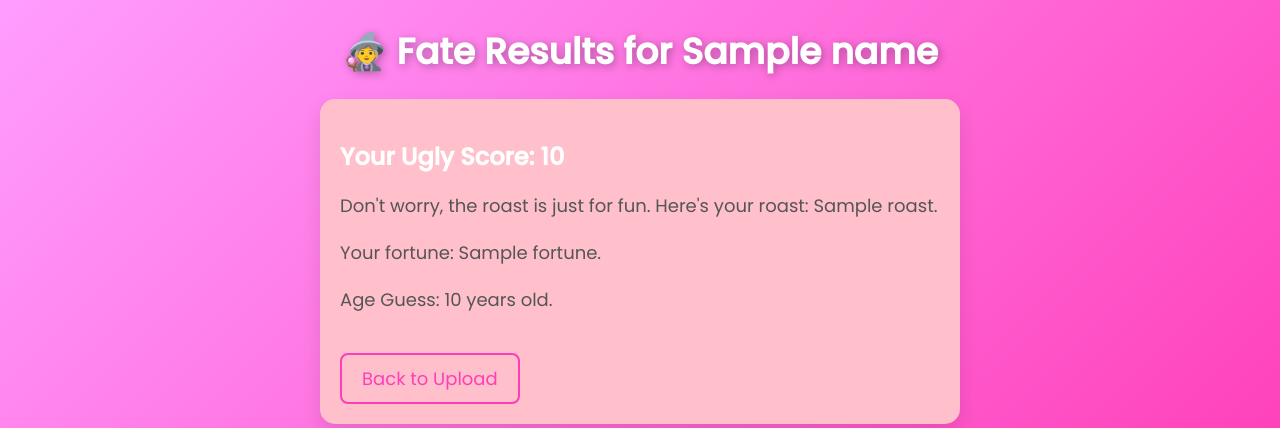
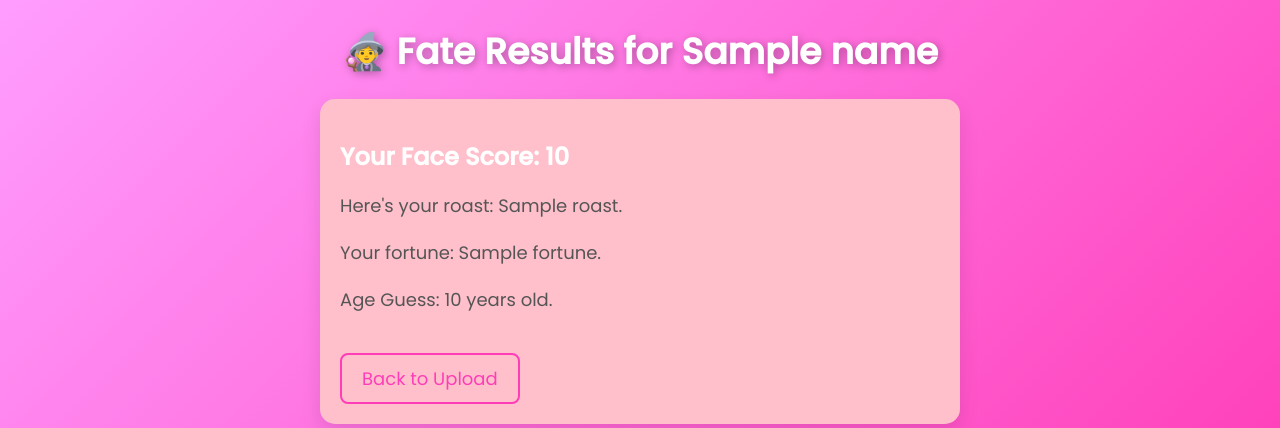
Before and after one commit to Shanmukhcr7/AI-Facefate, a Flask app: template facefate/templates/result.html in a window 1280 px wide. Shown: the top 428 px of the page. Run offline with Flask 3, Linux system fonts and the light colour scheme; the template is opened without the code that fills it: most values are stand-ins (such as "Sample title", 1, 10 or a date in 2020).

Commit message:
Update result.html

```diff
--- a/facefate/templates/result.html
+++ b/facefate/templates/result.html
@@ -164,8 +164,8 @@
     <h1>🧙‍♀️ Fate Results for {{ name }}</h1>
 
     <div class="result-section">
-        <h2>Your Ugly Score: {{ ugly_score }}</h2>
-        <p>Don't worry, the roast is just for fun. Here's your roast: {{ roast }}.</p>
+        <h2>Your Face Score: {{ ugly_score }}</h2>
+        <p>Here's your roast: {{ roast }}.</p>
         <p>Your fortune: {{ fortune }}.</p>
         <p>Age Guess: {{ age_guess }} years old.</p>
         <a href="/" class="back-link">Back to Upload</a>
```
